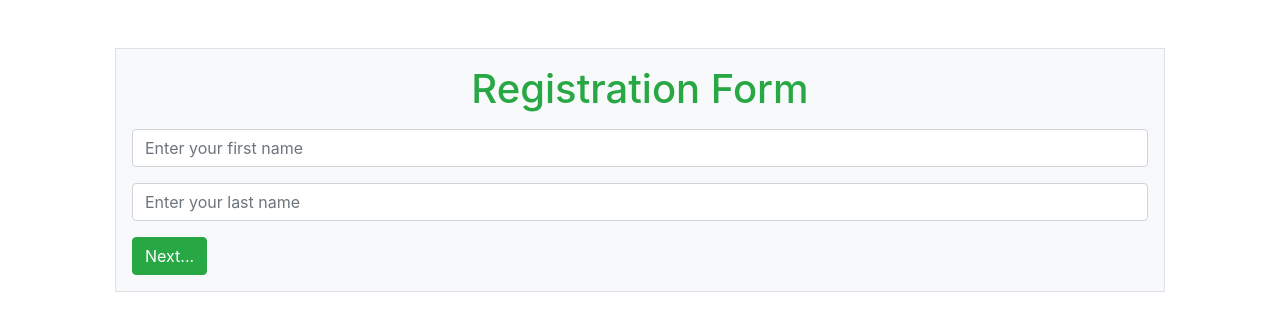
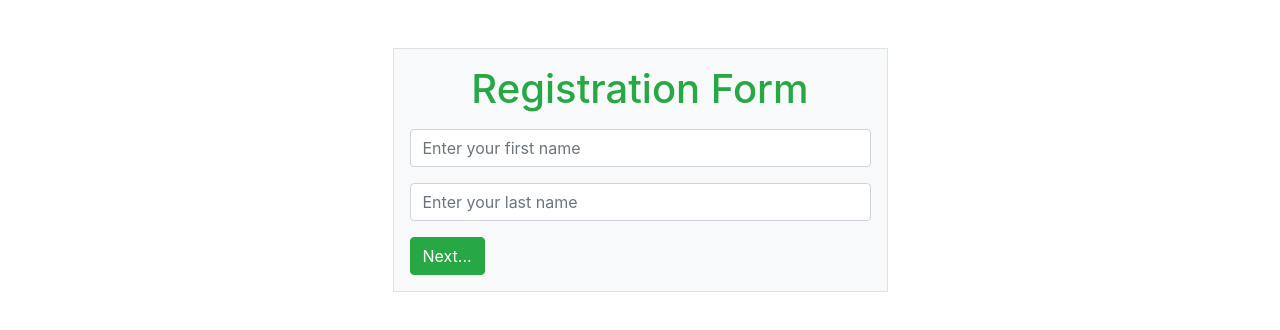
Before and after one commit to abdurnourtanim/form_validation, a plain HTML site: page index.html in a window 1280 px wide. Drawn offline with nearby package versions, Linux system fonts and the light colour scheme.

Commit message:
Update index.html

```diff
--- a/index.html
+++ b/index.html
@@ -20,7 +20,7 @@
   </head>
   <body>
     <div class="container">
-      <div class="row col-12 col-md-12 m-auto">
+      <div class="row col-12 col-md-6 m-auto">
         <!-- form one  -->
         <div class="col-12">
           <form id="form_one" class="show_form mt-5 border p-3 bg-light">
```
